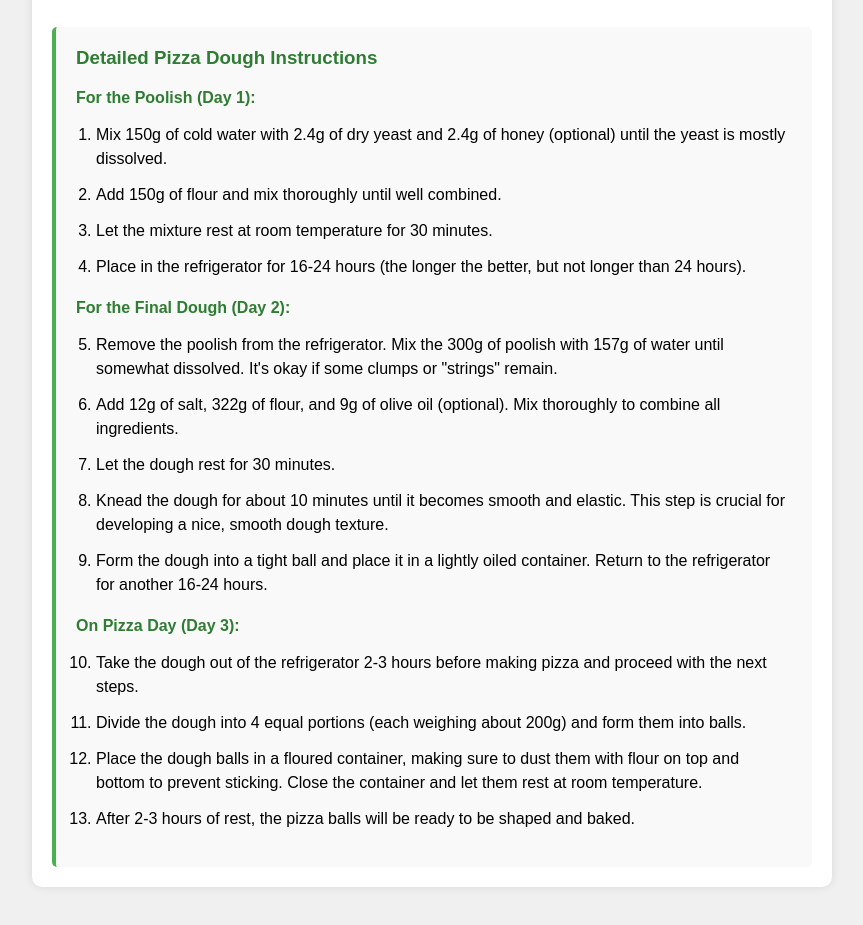
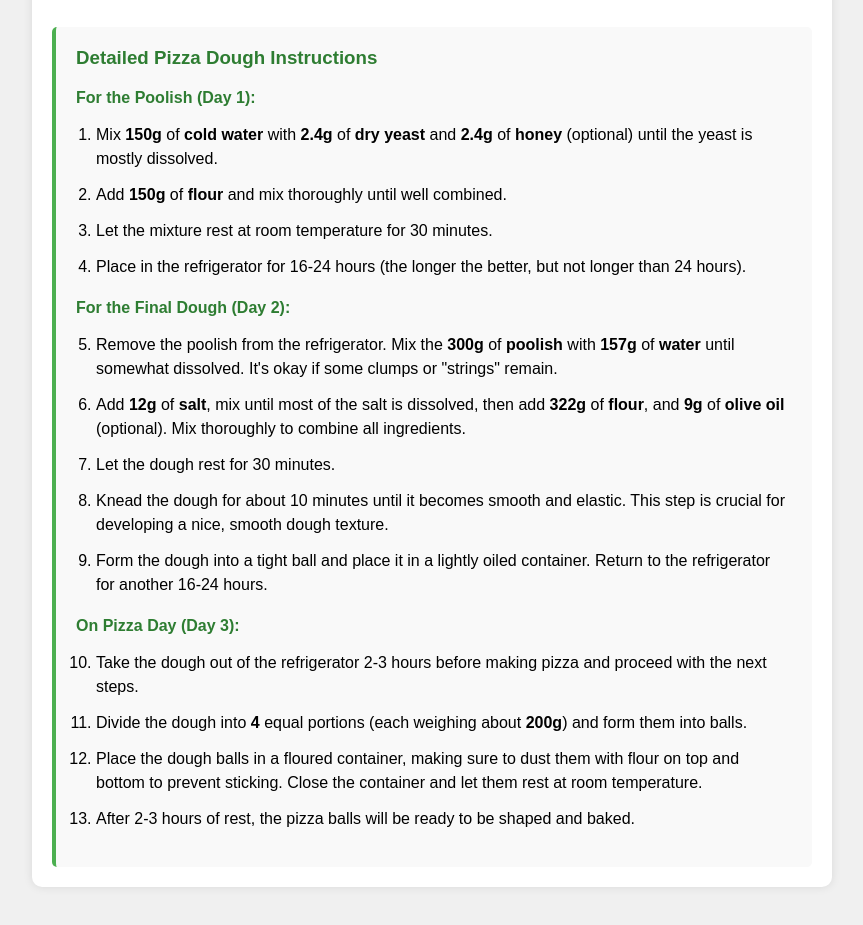
Before and after one commit to grindfiner/grindfiner.github.io, a plain HTML site: page index.html in a window 1280 px wide. Shown: the part 1402-2327 px from the top of the page, without its empty margins (208-1071 px from the left). Drawn offline with Linux system fonts and the light colour scheme.

Commit message:
style(html): enhance recipe instructions with strong tags for better emphasis on key ingredients

```diff
--- a/index.html
+++ b/index.html
@@ -217,16 +217,16 @@
 
                 <p class="step-heading">For the Poolish (Day 1):</p>
                 <ol>
-                    <li>Mix <span id="inst-polishWater">0</span>g of cold water with <span id="inst-polishYeast">0</span>g of dry yeast<span id="honey-text"> and <span id="inst-polishHoney">0</span>g of honey (optional)</span> until the yeast is mostly dissolved.</li>
-                    <li>Add <span id="inst-polishFlour">0</span>g of flour and mix thoroughly until well combined.</li>
+                    <li>Mix <strong><span id="inst-polishWater">0</span>g</strong> of <strong>cold water</strong> with <strong><span id="inst-polishYeast">0</span>g</strong> of <strong>dry yeast</strong><span id="honey-text"> and <strong><span id="inst-polishHoney">0</span>g</strong> of <strong>honey</strong> (optional)</span> until the yeast is mostly dissolved.</li>
+                    <li>Add <strong><span id="inst-polishFlour">0</span>g</strong> of <strong>flour</strong> and mix thoroughly until well combined.</li>
                     <li>Let the mixture rest at room temperature for 30 minutes.</li>
                     <li>Place in the refrigerator for 16-24 hours (the longer the better, but not longer than 24 hours).</li>
                 </ol>
 
                 <p class="step-heading">For the Final Dough (Day 2):</p>
                 <ol start="5">
-                    <li>Remove the poolish from the refrigerator. Mix the <span id="inst-totalPolish">0</span>g of poolish with <span id="inst-additionalWater">0</span>g of water until somewhat dissolved. It's okay if some clumps or "strings" remain.</li>
-                    <li>Add <span id="inst-saltResultFinal">0</span>g of salt, <span id="inst-freshFlour">0</span>g of flour<span id="olive-oil-text">, and <span id="inst-oliveOilResultFinal">0</span>g of olive oil (optional)</span>. Mix thoroughly to combine all ingredients.</li>
+                    <li>Remove the poolish from the refrigerator. Mix the <strong><span id="inst-totalPolish">0</span>g</strong> of <strong>poolish</strong> with <strong><span id="inst-additionalWater">0</span>g</strong> of <strong>water</strong> until somewhat dissolved. It's okay if some clumps or "strings" remain.</li>
+                    <li>Add <strong><span id="inst-saltResultFinal">0</span>g</strong> of <strong>salt</strong>, mix until most of the salt is dissolved, then add <strong><span id="inst-freshFlour">0</span>g</strong> of <strong>flour</strong><span id="olive-oil-text">, and <strong><span id="inst-oliveOilResultFinal">0</span>g</strong> of <strong>olive oil</strong> (optional)</span>. Mix thoroughly to combine all ingredients.</li>
                     <li>Let the dough rest for 30 minutes.</li>
                     <li>Knead the dough for about 10 minutes until it becomes smooth and elastic. This step is crucial for developing a nice, smooth dough texture.</li>
                     <li>Form the dough into a tight ball and place it in a lightly oiled container. Return to the refrigerator for another 16-24 hours.</li>
@@ -235,7 +235,7 @@
                 <p class="step-heading">On Pizza Day (Day 3):</p>
                 <ol start="10">
                     <li>Take the dough out of the refrigerator 2-3 hours before making pizza and proceed with the next steps.</li>
-                    <li>Divide the dough into <span id="inst-balls">0</span> equal portions (each weighing about <span id="inst-ballWeight">0</span>g) and form them into balls.</li>
+                    <li>Divide the dough into <strong><span id="inst-balls">0</span></strong> equal portions (each weighing about <strong><span id="inst-ballWeight">0</span>g</strong>) and form them into balls.</li>
                     <li>Place the dough balls in a floured container, making sure to dust them with flour on top and bottom to prevent sticking. Close the container and let them rest at room temperature.</li>
                     <li>After 2-3 hours of rest, the pizza balls will be ready to be shaped and baked.</li>
                 </ol>
```
